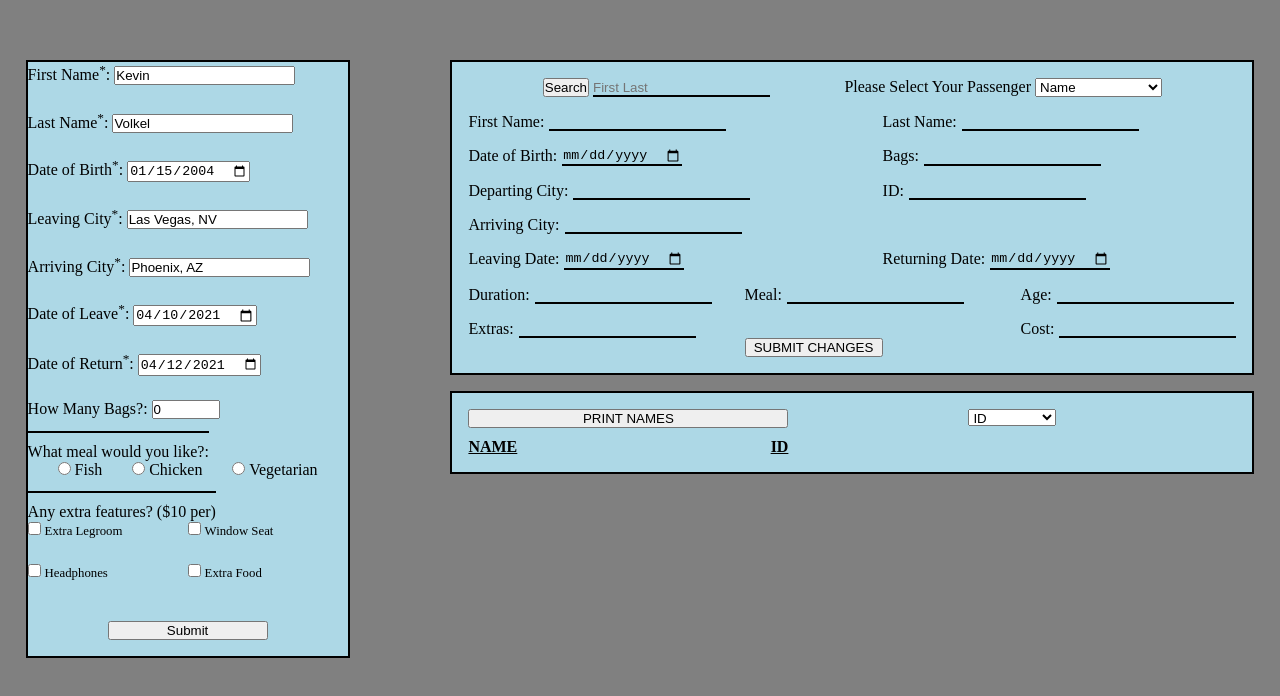
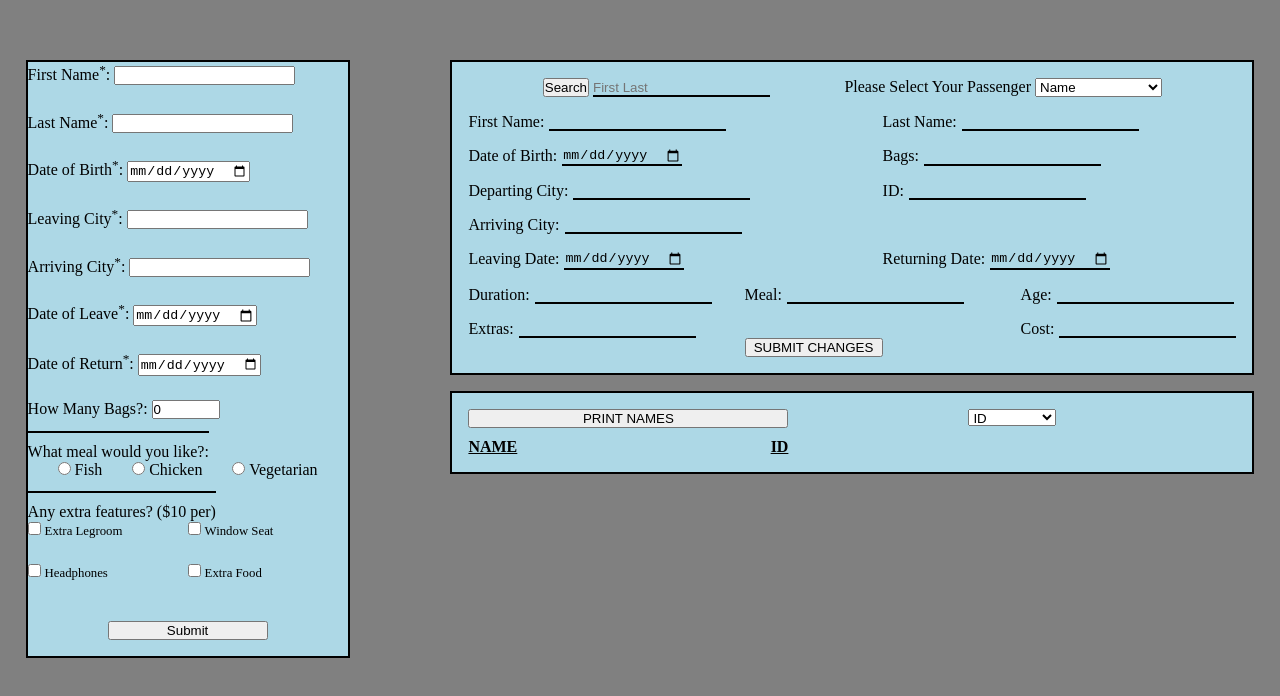
Before and after one commit to kevin-volkel/UpdatingList, a plain HTML site: page index.html in a window 1280 px wide. Drawn offline with Linux system fonts and the light colour scheme.

Commit message:
removed placeholders

```diff
--- a/index.html
+++ b/index.html
@@ -19,37 +19,37 @@
         <form>
             <div class="firstNameDiv">
                 <label for="firstName">First Name<sup>*</sup>: </label>
-                <input id="firstName" type="text" value="Kevin">
+                <input id="firstName" type="text" value="">
             </div>
 
             <div class="lastNameDiv">
                 <label for="lastName">Last Name<sup>*</sup>: </label>
-                <input id="lastName" type="text" value="Volkel">
+                <input id="lastName" type="text" value="">
             </div>
 
             <div class="dobDiv">
                 <label for="dob">Date of Birth<sup>*</sup>: </label>
-                <input id="dob" type="date" value="2004-01-15">
+                <input id="dob" type="date" value="">
             </div>
 
             <div class="leavingCityDiv">
                 <label for="leavingCity">Leaving City<sup>*</sup>: </label>
-                <input type="text" id="leavingCity" value="Las Vegas, NV">
+                <input type="text" id="leavingCity" value="">
             </div>
 
             <div class="arrivingCityDiv">
                 <label for="arrivingCity">Arriving City<sup>*</sup>: </label>
-                <input type="text" id="arrivingCity" value="Phoenix, AZ">
+                <input type="text" id="arrivingCity" value="">
             </div>
 
             <div class="leaveDate">
                 <label for="leaveDate">Date of Leave<sup>*</sup>: </label>
-                <input id="leaveDate" type="date" value="2021-04-10">
+                <input id="leaveDate" type="date" value="">
             </div>
 
             <div class="returnDate">
                 <label for="departure">Date of Return<sup>*</sup>: </label>
-                <input id="returnDate" type="date" value="2021-04-12">
+                <input id="returnDate" type="date" value="">
             </div>
 
             <div class="bagsDiv">
--- a/script.js
+++ b/script.js
@@ -124,7 +124,7 @@ function submitInfo(){
 
     let passenger;
 
-    if(firstName && lastName && dob && leavingCity && arrivingCity && leaveDate && returnDate){
+    if(firstName && lastName && dob && leavingCity && arrivingCity && leave`Date` && returnDate){
         passenger = new Passenger(firstName, lastName, dob, leavingCity, arrivingCity, leaveDate, returnDate, bags, meal, extras);
         passengerArray.push(passenger);
         document.getElementById("firstName").value = "";
```
